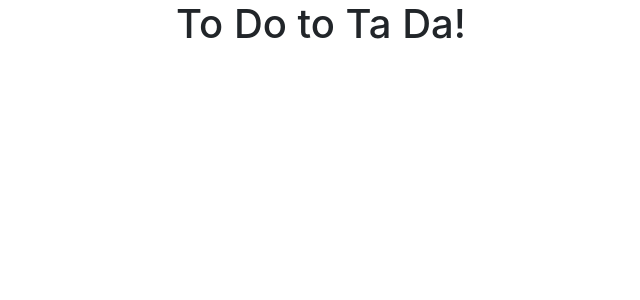
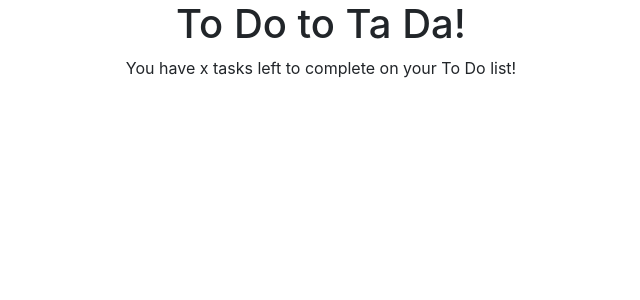
Before and after one commit to nicholajaneriley/React-To-Do-Ta-Da, a React (Create React App) app: page / in a window 1280 px wide. Shown: the top 300 px of the page, without its empty margins (319-959 px from the left). Built offline with nearby package versions, Linux system fonts and the light colour scheme.

Commit message:
Imported and returned TaskCount in app.js

```diff
--- a/src/App.js
+++ b/src/App.js
@@ -1,11 +1,13 @@
 import React from 'react';
 import './App.css';
 import Header from "./Header";
+import TaskCount from "./TaskCount";
 
 function App() {
   return (
     <div className="App">
       <Header />
+      <TaskCount />
 
 
     </div>
```
